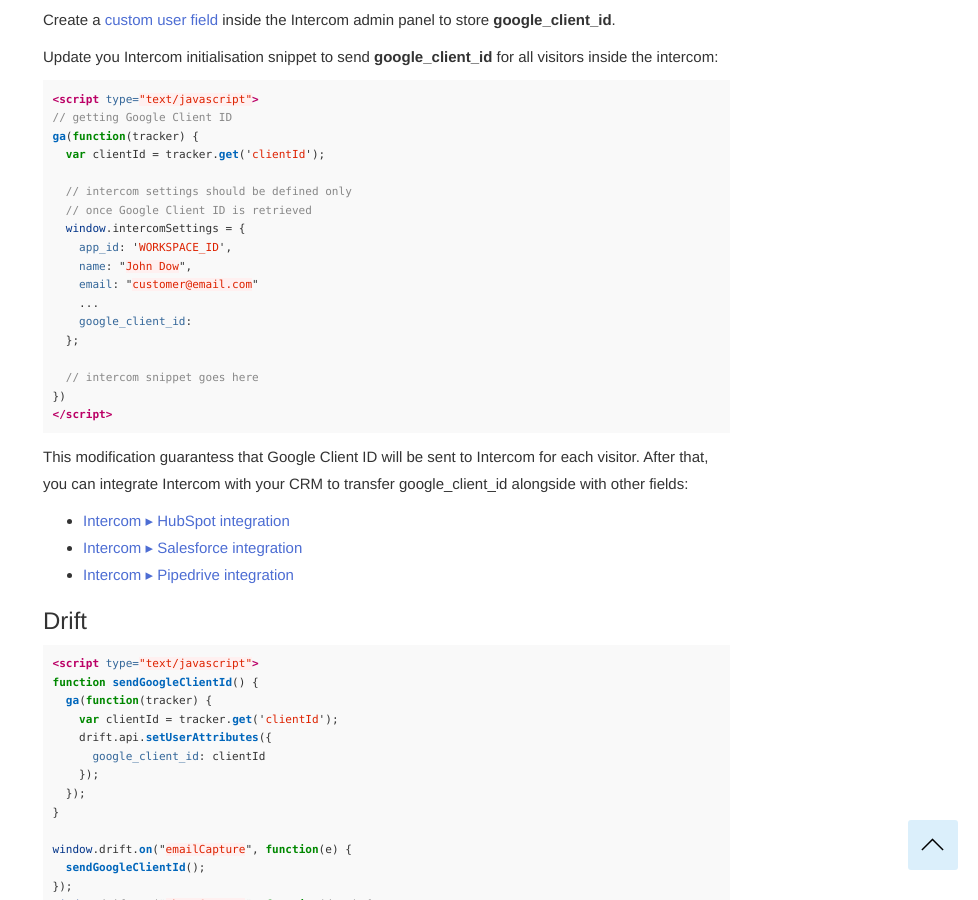
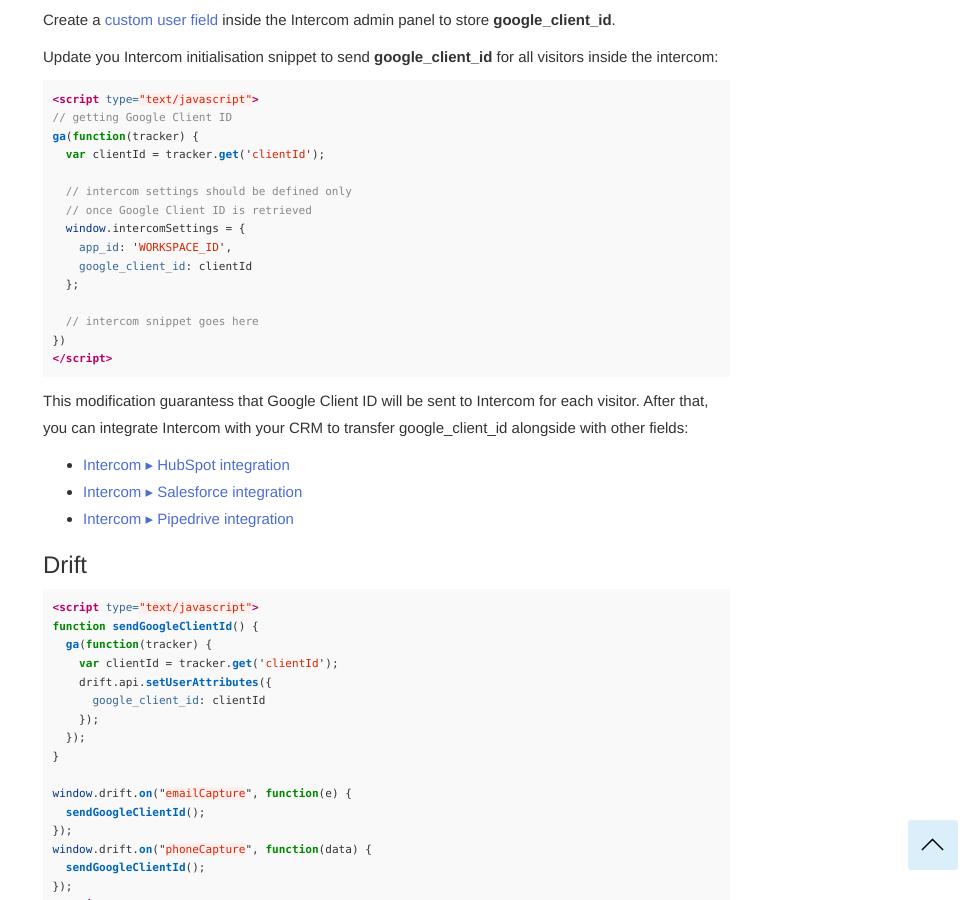
Before and after one commit to segmentstream-com/segmentstream-com.github.io, a Jekyll site: the page built from _docs/guides/stitching-crm-and-online-data.md, in a window 1280 px wide and 900 px high, scrolled down 2241 px. Shown: the whole window, without its empty margins (302-1280 px from the left). Built offline with Jekyll 4.4.1, drawn with Linux system fonts in a browser that asks for light colours; nearby versions of some CDN libraries.

Commit message:
fix code

```diff
--- a/_docs/guides/stitching-crm-and-online-data.md
+++ b/_docs/guides/stitching-crm-and-online-data.md
@@ -97,10 +97,7 @@
   // once Google Client ID is retrieved
   window.intercomSettings = {
     app_id: 'WORKSPACE_ID',
-    name: "John Dow",
-    email: "customer@email.com"
-    ...
-    google_client_id:
+    google_client_id: clientId
   };
 
   // intercom snippet goes here
```
